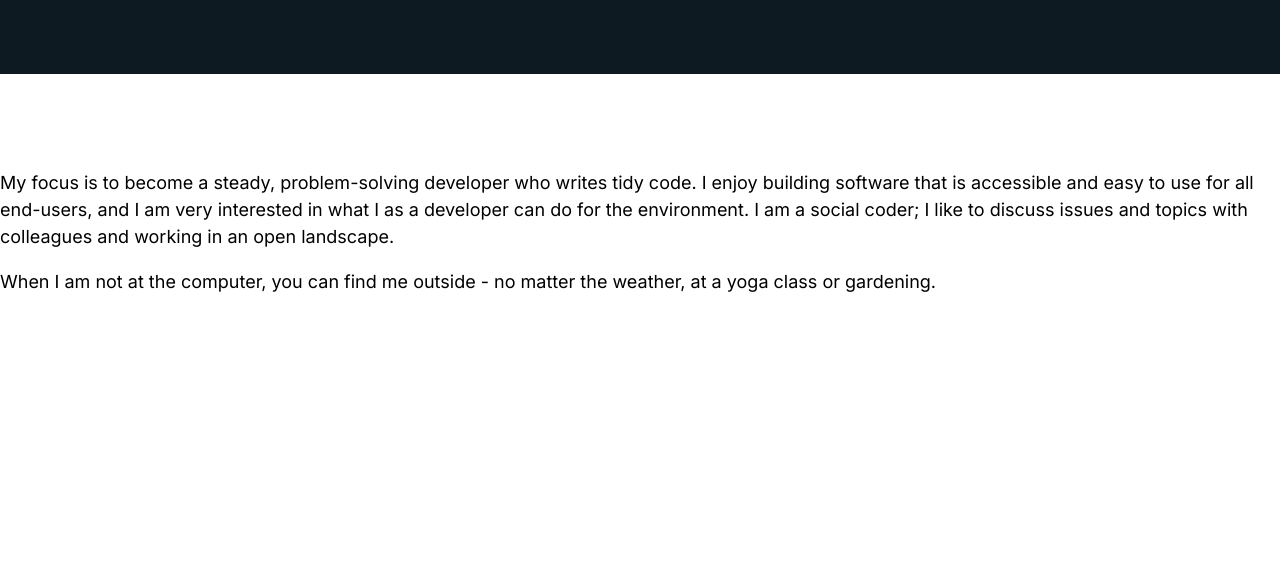
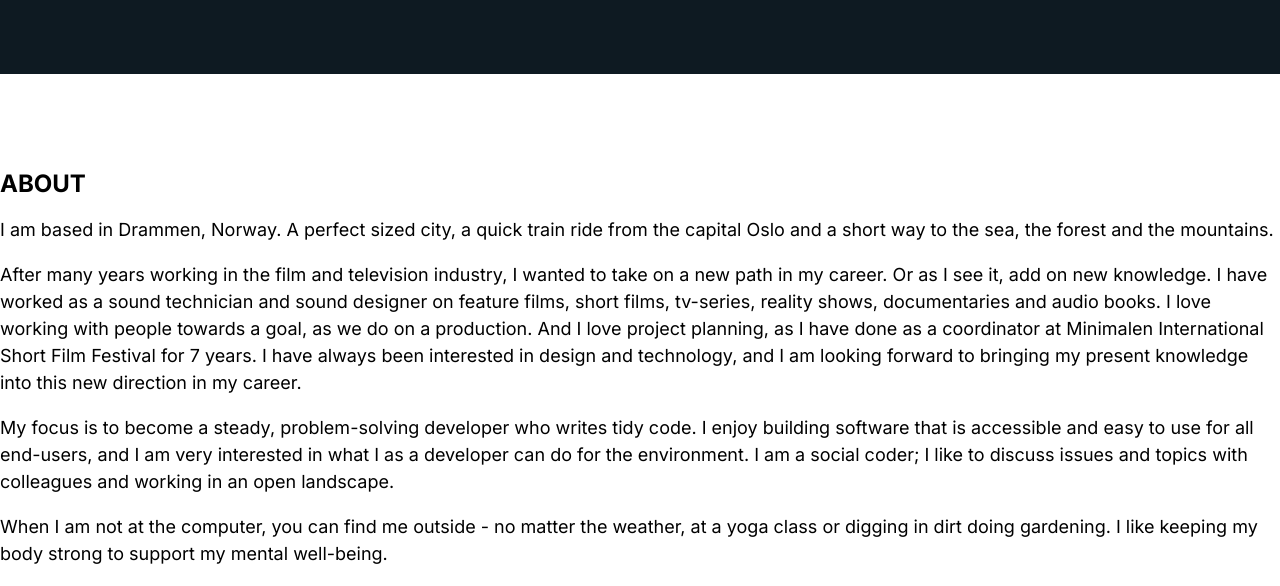
Before and after one commit to EliNygard/portfolio, a plain HTML site: page index.html in a window 1280 px wide. Shown: the part 2162-2748 px from the top of the page. Before the commit the page ends 2476 px from the top, so only its background shows below. Drawn offline with nearby package versions, Linux system fonts and the light colour scheme.

Commit message:
trying margin

```diff
--- a/css/intro.css
+++ b/css/intro.css
@@ -1,5 +1,5 @@
 .intro-wrapper {
-  margin: 4rem 1rem;
+  /* margin: 4rem 1rem; */
   /* display: flex; */
   /* flex-direction: column; */
   /* justify-content: center; */
--- a/index.html
+++ b/index.html
@@ -15,9 +15,23 @@
     />
 
     <!-- fav icon -->
-    <link rel="apple-touch-icon" sizes="180x180" href="favicon_io (5)/apple-touch-icon.png" />
-    <link rel="icon" type="image/png" sizes="32x32" href="favicon_io (5)/favicon-32x32.png" />
-    <link rel="icon" type="image/png" sizes="16x16" href="favicon_io (5)/favicon-16x16.png" />
+    <link
+      rel="apple-touch-icon"
+      sizes="180x180"
+      href="favicon_io (5)/apple-touch-icon.png"
+    />
+    <link
+      rel="icon"
+      type="image/png"
+      sizes="32x32"
+      href="favicon_io (5)/favicon-32x32.png"
+    />
+    <link
+      rel="icon"
+      type="image/png"
+      sizes="16x16"
+      href="favicon_io (5)/favicon-16x16.png"
+    />
     <link rel="manifest" href="favicon_io (5)/site.webmanifest" />
 
     <!-- icons font awesome -->
@@ -140,16 +154,36 @@
         </section>
       </div>
       <section class="about inter-font">
+        <h2 class="uppercase">About</h2>
+        <p>
+          I am based in Drammen, Norway. A perfect sized city, a quick train
+          ride from the capital Oslo and a short way to the sea, the forest and
+          the mountains.
+        </p>
+        <p>
+          After many years working in the film and television industry, I wanted
+          to take on a new path in my career. Or as I see it, add on new
+          knowledge. I have worked as a sound technician and sound designer on
+          feature films, short films, tv-series, reality shows, documentaries
+          and audio books. I love working with people towards a goal, as we do
+          on a production. And I love project planning, as I have done as a
+          coordinator at Minimalen International Short Film Festival for 7
+          years. I have always been interested in design and technology, and I
+          am looking forward to bringing my present knowledge into this new
+          direction in my career.
+        </p>
         <p>
           My focus is to become a steady, problem-solving developer who writes
-        tidy code. I enjoy building software that is accessible and easy to use
-        for all end-users, and I am very interested in what I as a developer can
-        do for the environment. I am a social coder; I like to discuss issues
-        and topics with colleagues and working in an open landscape.
+          tidy code. I enjoy building software that is accessible and easy to
+          use for all end-users, and I am very interested in what I as a
+          developer can do for the environment. I am a social coder; I like to
+          discuss issues and topics with colleagues and working in an open
+          landscape.
         </p>
         <p>
           When I am not at the computer, you can find me outside - no matter the
-        weather, at a yoga class or gardening.
+          weather, at a yoga class or digging in dirt doing gardening. I like
+          keeping my body strong to support my mental well-being.
         </p>
       </section>
   </body>
```
Lines whose indentation alone changed are shown as unchanged.
